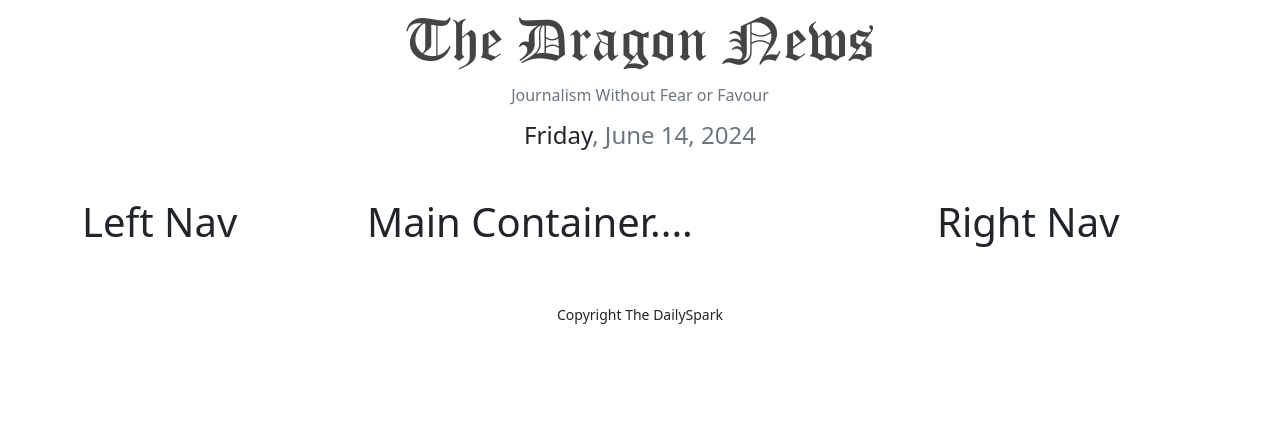
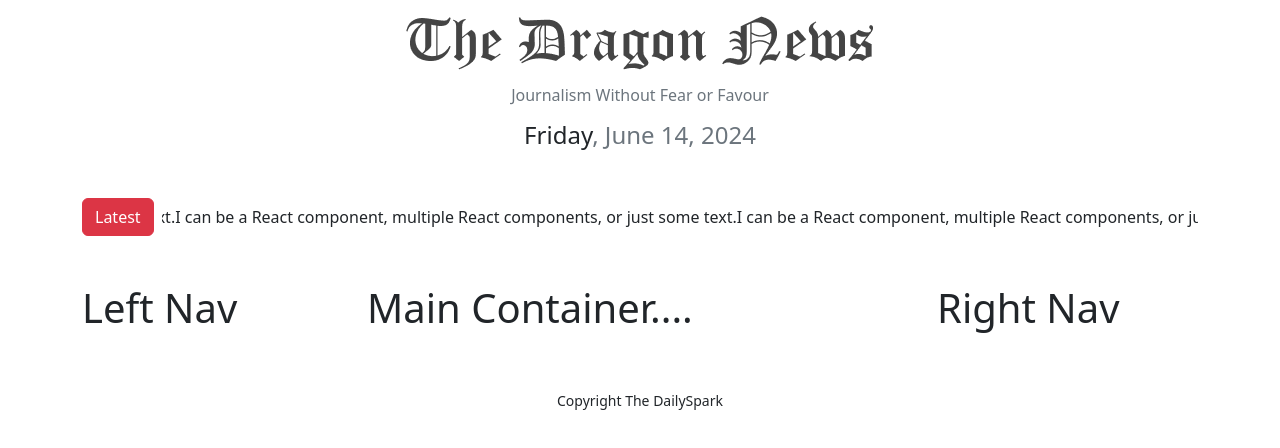
Before and after one commit to galibmia/the-daily-spark, a React (Vite) app: page / in a window 1280 px wide. Shown: the top 448 px of the page. Built offline with nearby package versions, Linux system fonts and the light colour scheme.

Commit message:
Header sections latest news update

```diff
--- a/package.json
+++ b/package.json
@@ -18,6 +18,7 @@
     "react": "^18.2.0",
     "react-bootstrap": "^2.10.2",
     "react-dom": "^18.2.0",
+    "react-fast-marquee": "^1.6.4",
     "react-router-dom": "^6.23.1",
     "sort-by": "^1.2.0"
   },
--- a/src/pages/Shared/Header/Header.jsx
+++ b/src/pages/Shared/Header/Header.jsx
@@ -1,17 +1,26 @@
 import React from 'react';
 import logo from '../../../assets/logo.png'
 import moment from 'moment';
+import { Button, Container } from 'react-bootstrap';
+import Marquee from "react-fast-marquee";
+
 
 
 const Header = () => {
     return (
-        <div>
-            <div className='text-center mt-3'>
+        <Container className='mb-5'>
+            <div className='text-center my-3'>
                 <img src={logo} alt="" />
                 <h6 className='text-secondary mt-3'>Journalism Without Fear or Favour</h6>
                 <h4 className='text-lg mt-3 mb-5'>{moment().format("dddd")}<span className='text-secondary'>{moment().format(", MMMM D, YYYY")}</span></h4>
             </div>
-        </div>
+            <div className='d-flex gap-2'>
+                <Button variant="danger">Latest</Button>
+                <Marquee speed={100}>
+                I can be a React component, multiple React components, or just some text.I can be a React component, multiple React components, or just some text.
+                </Marquee>
+            </div>
+        </Container>
     );
 };
 
```
Also changed, not shown: 1 other file (tests, documents, lock files or other folders).
